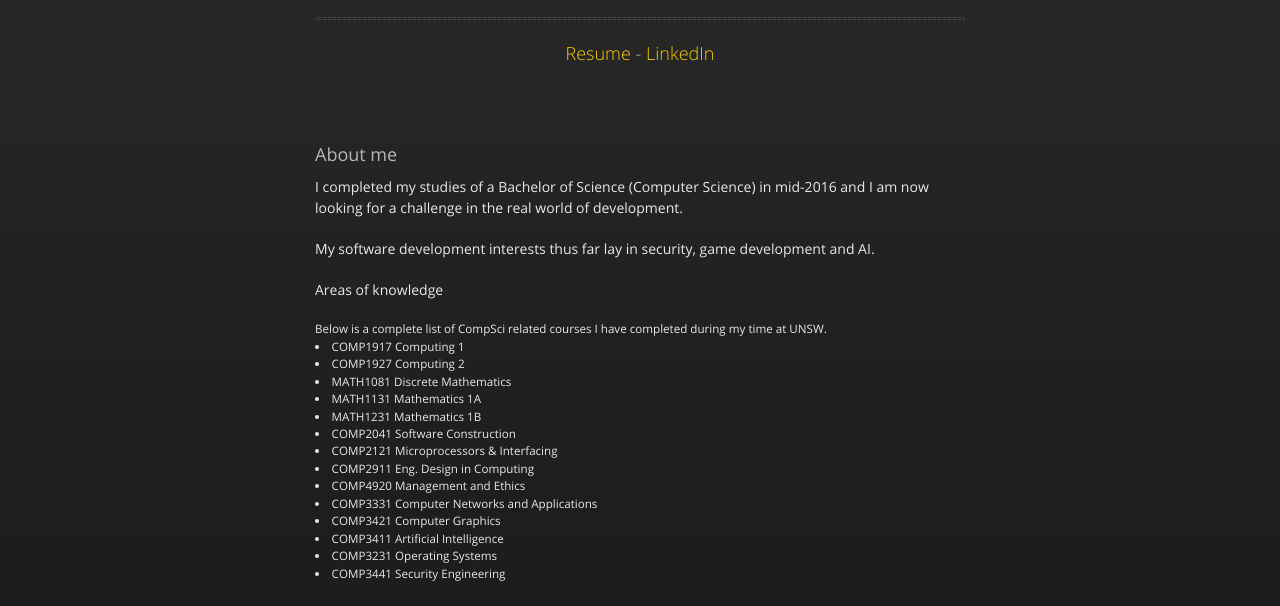
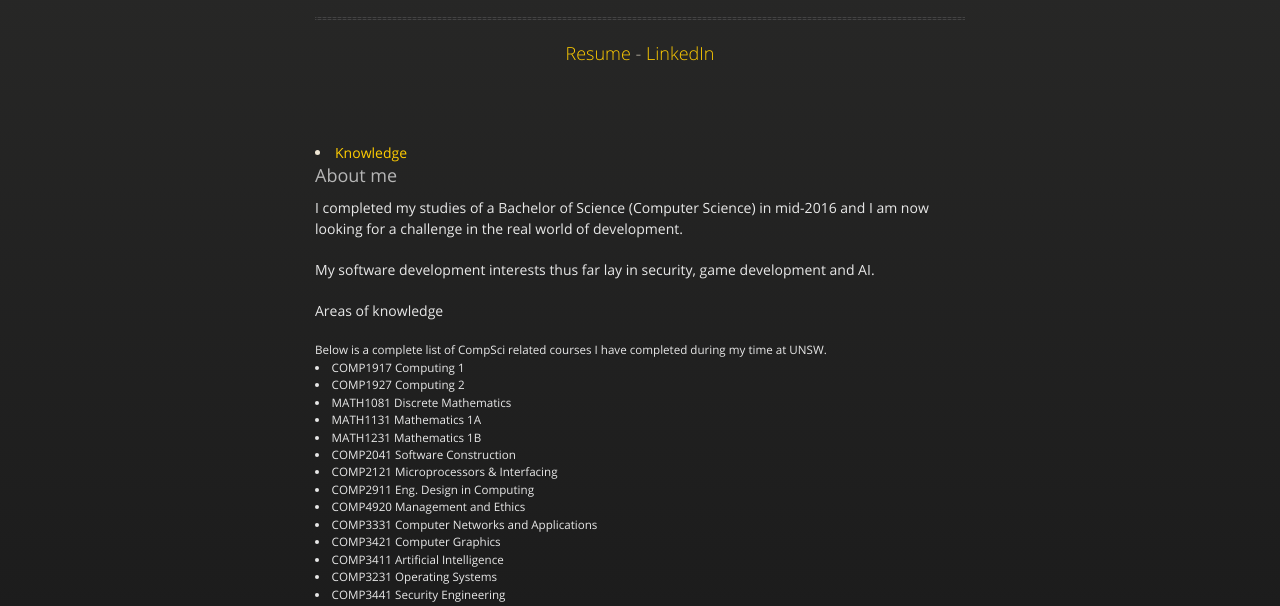
Before and after one commit to mattquigley/mattquigley.github.io, a plain HTML site: page index.html in a window 1280 px wide. Shown: the part 185-791 px from the top of the page. Drawn offline with nearby package versions, Linux system fonts and the light colour scheme.

Commit message:
Update index.html

```diff
--- a/index.html
+++ b/index.html
@@ -35,6 +35,8 @@
           <hr>
           <p><a href="https://www.dropbox.com/s/73y584b1lm89glz/MATTHEW%20QUIGLEY%20CV%20%4013.7.2016.docx?dl=0">Resume</a> - <a href="https://au.linkedin.com/in/matt-quigley-b89b70116">LinkedIn</a></p>
         </div>
+
+        <li><a href="/knowledge">Knowledge</a></li>
 
         <h3>
         <a id="about" class="anchor" href="#about" aria-hidden="true"><span aria-hidden="true" class="octicon octicon-link"></span></a>About me</h3>
```
